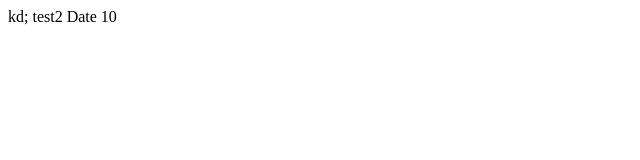
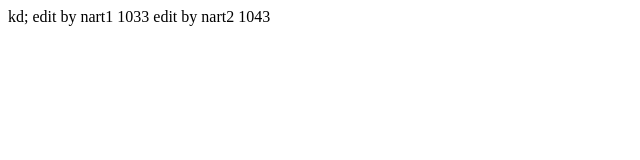
Before and after one commit to amnart28/amnart_32, a plain HTML site: page html/about.html in a window 1280 px wide. Shown: the whole page, without its empty margins (0-640 px from the left). Drawn offline with Linux system fonts and the light colour scheme.

Commit message:
nart2 edit

```diff
--- a/html/about.html
+++ b/html/about.html
@@ -1,8 +1,10 @@
 <html>
     <head>
+        <title> เพจ about</title>
         <body>
             kd;
-            test2 Date 10
+            edit by nart1 1033
+            edit by nart2 1043
         </body>
     </head>
 </html>
```
